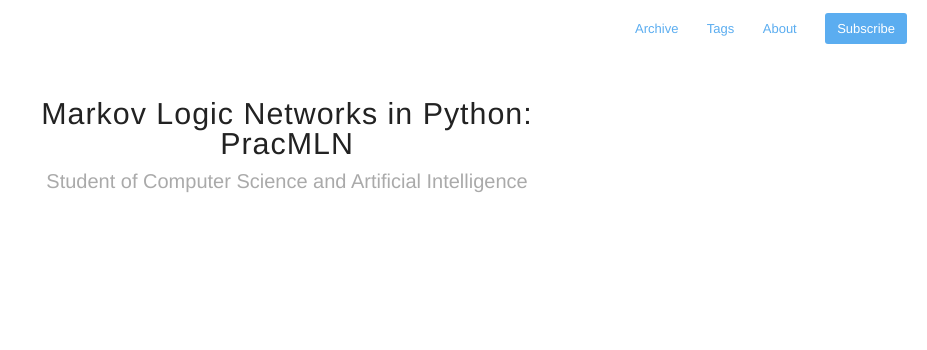
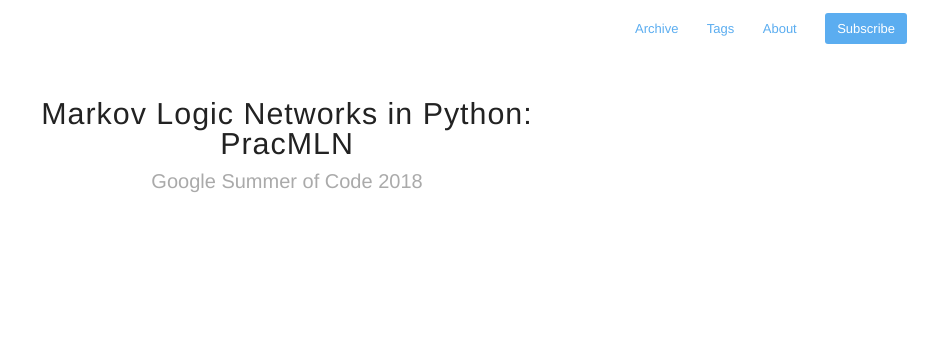
Before and after one commit to kaivalyar/gsoc18-pracmln, a plain HTML site: page index.html in a window 1280 px wide. Shown: the top 350 px of the page, without its empty margins (353-1280 px from the left). Drawn offline with Linux system fonts and the light colour scheme.

Commit message:
Customise WebBlog

```diff
--- a/index.html
+++ b/index.html
@@ -6,7 +6,7 @@
 		<meta name="viewport" content="width=device-width, initial-scale=1">
 
 		<meta name="author" content="Kaivalya Rawal">
-		<meta name="description" content="Google Summer of Code 2018">
+		<meta name="description" content="Student of Computer Science and Artificial Intelligence">
 		<meta name="generator" content="Hugo 0.37.1" />
 		<title>Markov Logic Networks in Python: PracMLN</title>
 		<link rel="shortcut icon" href="https://kaivalyar.github.io/gsoc18-pracmln/images/favicon.ico">
@@ -45,7 +45,7 @@
         <header id="header">
 
             <h1>Markov Logic Networks in Python: PracMLN</h1>
-            <h2>Student of Computer Science and Artificial Intelligence</h2>
+            <h2>Google Summer of Code 2018</h2>
         </header>
     </section>
 </div>
```
Also changed, not shown: 404.html (+1 -1 lines), categories/index.html (+2 -2 lines), tags/index.html (+2 -2 lines).
